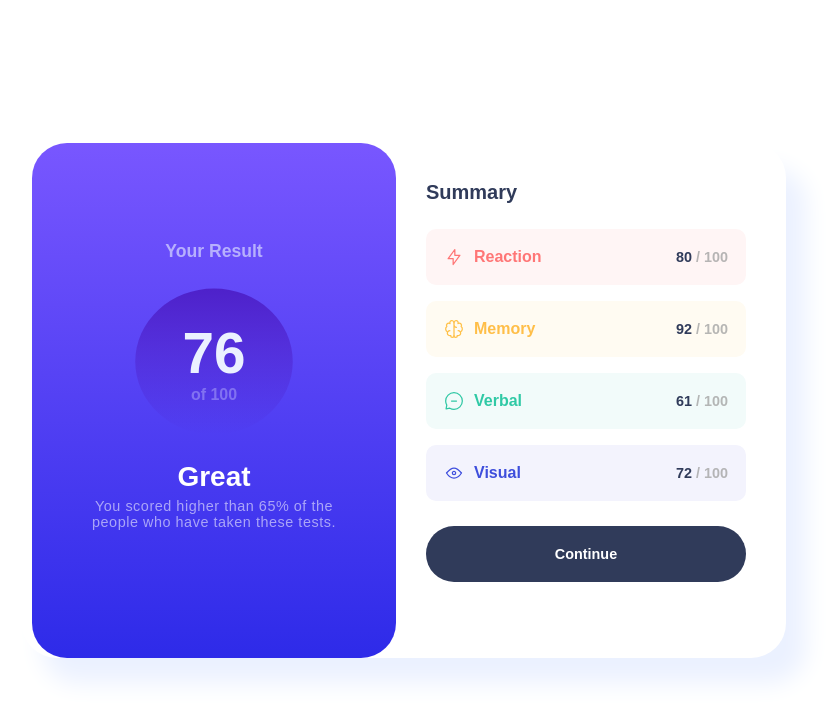
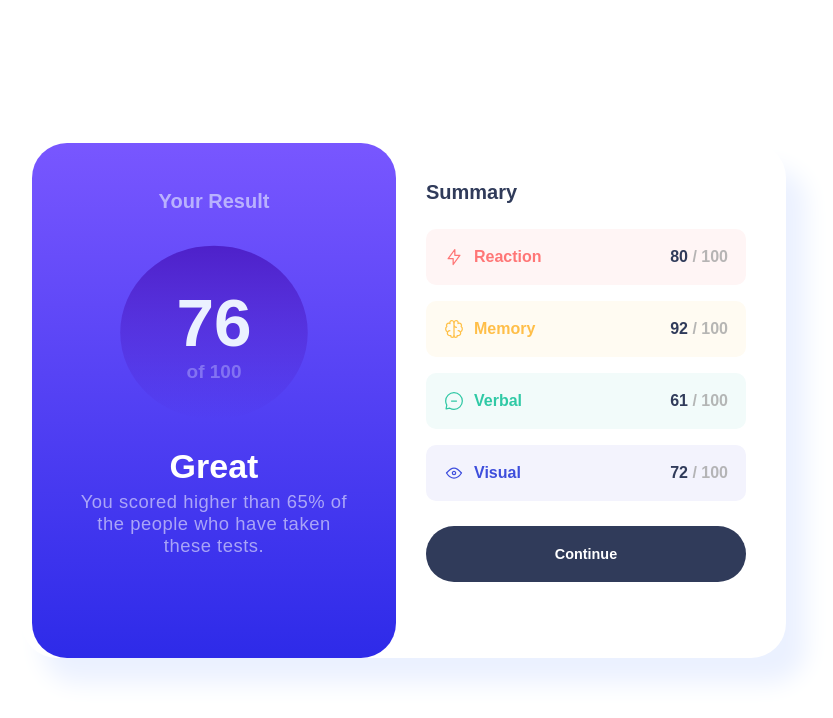
Before and after one commit to mark-siazon/FM-Results-Summary-Component, a plain HTML site: page index.html in a window 1280 px wide. Shown: the whole page, without its empty margins (236-1069 px from the left). Drawn offline with Linux system fonts and the light colour scheme.

Commit message:
🎨 | Minor changes in Typography sizes

```diff
--- a/styles/scss/_components.scss
+++ b/styles/scss/_components.scss
@@ -29,6 +29,7 @@ section.results{
     max-width: 364px;
     height: 515px;
     border-radius: 35px;
+    padding-top: 0;
   }
 
   border-radius: 0 0 35px 35px;
@@ -41,7 +42,8 @@ section.results{
     @include bg-gradient($violet-blue,$persia-blue);
 
     @include respond-to(large){
-      scale: 1.05;
+      scale: 1.25;
+      margin: 20px 0 15px;
     }
   }
 
--- a/styles/scss/_typography.scss
+++ b/styles/scss/_typography.scss
@@ -5,7 +5,7 @@ section.results{
     @include font-styles(.95rem, 700, $pale-blue, 0.6);
 
     @include respond-to(large){
-      font-size: 1.1rem;
+      font-size: 1.25rem;
     }
 
   }
@@ -20,10 +20,6 @@ div.analysis{
   p:first-child{
     @include font-styles(2.125rem, 600, $white, 1);
     @extend %text-center;
-
-    @include respond-to(large){
-      font-size: 1.75rem;
-    }
   }
 
   p:last-child{
@@ -32,7 +28,7 @@ div.analysis{
     letter-spacing: 0.54px;
 
     @include respond-to(large){
-      font-size: .9rem;
+      font-size: 1.15rem;
       opacity: 0.55;
     }
   }
@@ -50,8 +46,8 @@ section.summary{
 }
 
 div.percentage{
-  b { @include font-styles(0.9rem, 700, $dark-gray-blue, 1); }
-  span { @include font-styles(0.9rem, 700, #A5A5A5, 0.8); }
+  b { @include font-styles(1rem, 700, $dark-gray-blue, 1); }
+  span { @include font-styles(1rem, 700, #A5A5A5, 0.8); }
 }
 
 button[type="button"]{ font-size: 0.9rem; }
```
Also changed, not shown: styles/styles.css, 1 other file.
